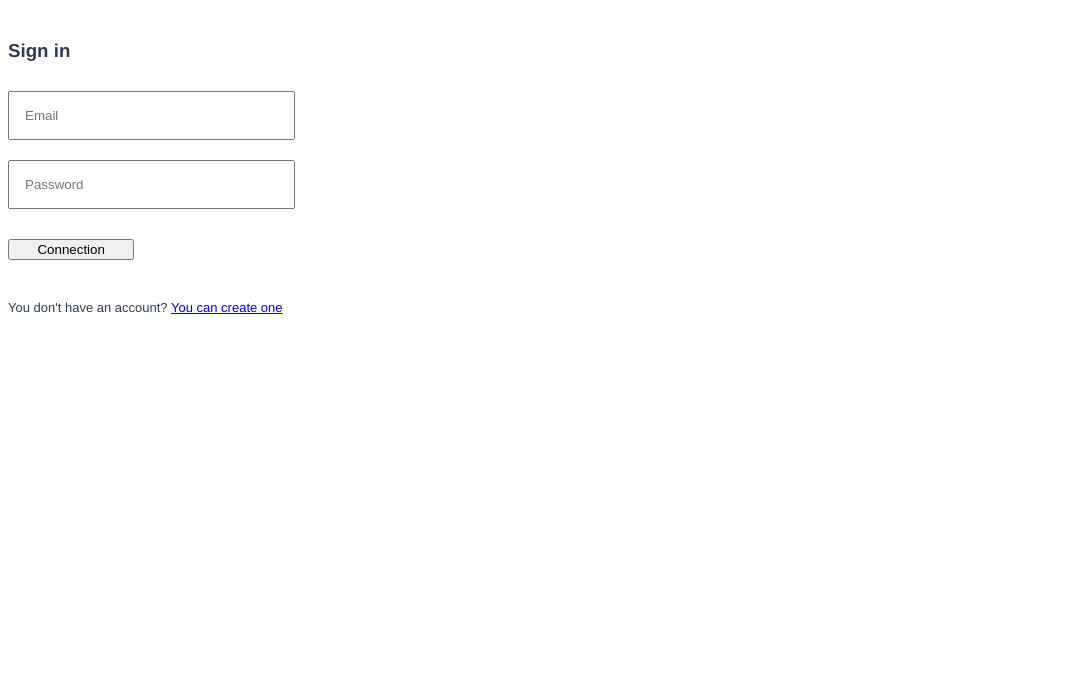
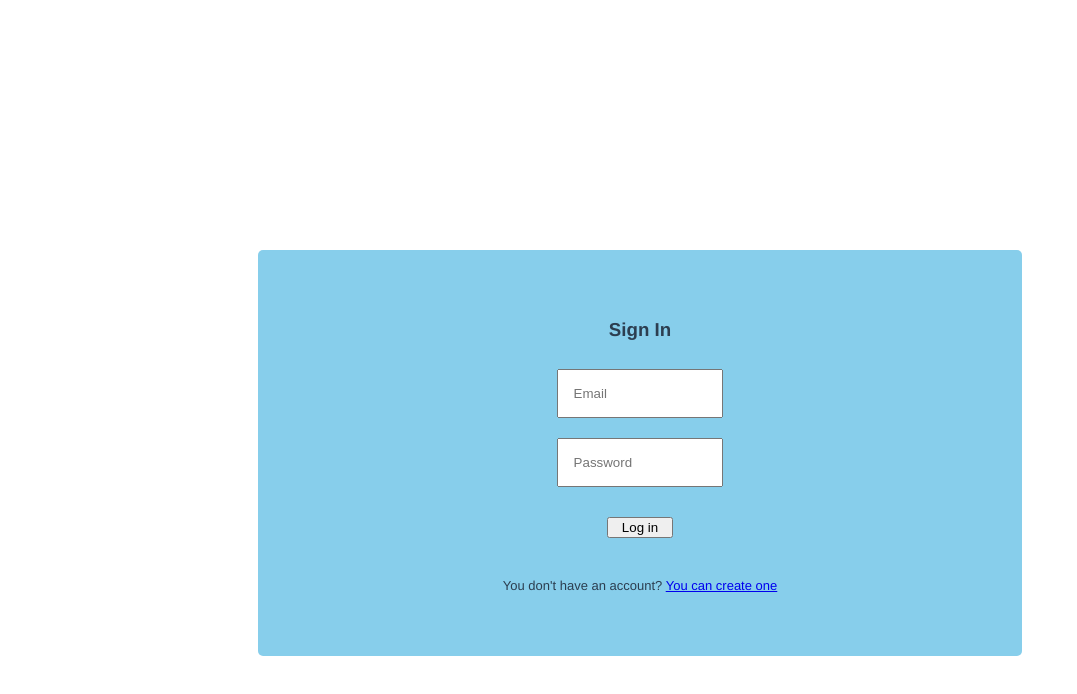
Before and after one commit to dylanalvarez1/friendzone, a Vue app: page /#/login in a window 1280 px wide. Shown: the top 694 px of the page, without its empty margins (0-1077 px from the left). Built offline with nearby package versions, Linux system fonts and the light colour scheme; no server answers.

Commit message:
update some css

```diff
--- a/src/components/Login.vue
+++ b/src/components/Login.vue
@@ -1,9 +1,9 @@
 <template>
   <div class="login">
-    <h3> Sign in </h3>
+    <h3> Sign In </h3>
     <input type="text" v-model="email" placeholder="Email"><br>
     <input type="password" v-model="password" placeholder="Password"><br>
-    <button v-on:click="signIn">Connection</button>
+    <button v-on:click="signIn">Log in</button>
     <p>You don't have an account? <router-link to="/sign-up">You can create one</router-link></p>
   </div>
 </template>
@@ -56,4 +56,12 @@ import firebase from 'firebase'
    text-decoration: underline;
    cursor: pointer;
  }
+
+ .login {
+   text-align: center;
+   padding: 50px;
+   margin: 250px;
+   background-color: skyblue;
+   border-radius: 5px;
+  }
 </style>
--- a/src/components/SignUp.vue
+++ b/src/components/SignUp.vue
@@ -56,4 +56,12 @@ import firebase from 'firebase'
    text-decoration: underline;
    cursor: pointer;
  }
+
+ .registration {
+   text-align: center;
+   padding: 50px;
+   margin: 250px;
+   background-color: skyblue;
+    border-radius: 5px;
+  }
 </style>
--- a/src/components/UserProfile.vue
+++ b/src/components/UserProfile.vue
@@ -220,6 +220,7 @@ li a {
     text-align: center;
     padding: 14px 16px;
     text-decoration: none;
+    cursor: pointer;
 }
 
 li a:hover:not(.active) {
```
